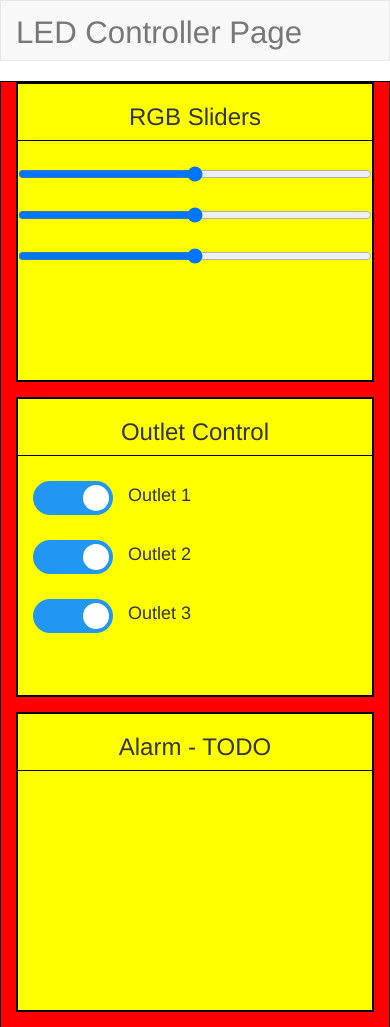
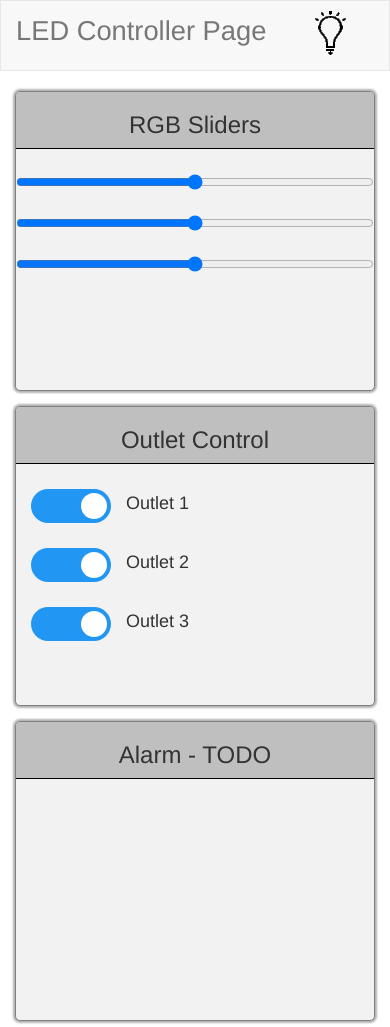
Before and after one commit to cisasteelersfan/node-leds, a plain HTML site: page public_test/index.html in a window 390 px wide. Shown: the top 1027 px of the page. Drawn offline with nearby package versions, Linux system fonts and the light colour scheme.

Commit message:
Styled tiles

```diff
--- a/public_test/css/styles.css
+++ b/public_test/css/styles.css
@@ -8,6 +8,7 @@ body {
 }
 
 .navbar-header {
+    width: 100%;
 }
 
 .navbar-brand {
@@ -28,23 +29,25 @@ body {
 }
 
 #home-tiles {
-    border: 1px solid black;
-    background-color: red;
 }
 
 .tile {
+    position: relative;
     height: 300px;
     width: 100%;
-    position: relative;
-    margin-bottom: 15px;
-    border: 2px solid black;
-    background-color: yellow;
+    border: 1px solid gray;
+    border-radius: 5px;
+    box-shadow: 0px 0px 2px 2px rgba(0,0,0,0.3);
+    background-color: #f2f2f2;
+    overflow: hidden;
+    margin: 0 auto 15px;
 }
 
 .top-tile {
     height: auto;
     border-bottom: 1px solid black;
     margin-bottom: 20px;
+    background-color: #bfbfbf;
 }
 
 #main-content div div div div {
@@ -126,15 +129,31 @@ input:checked + .slider:before {
         height: 60px;
         padding-top: 20px;
     }
+
+    #logo-img-mob {
+        background: url('../images/lightBulbSmall.gif') no-repeat;
+        width: 57px;
+        height: 49px;
+        margin: 10px 15px 10px 0;
+        float: right;
+    }
 }
 
 /* Extra small devices only */
 @media (max-width: 767px) {
     .navbar-brand {
-        height: 15vw;
+        height: 12vw;
         padding-top: 20px;
     }
     .navbar-brand h1{
-        font-size: 8vw;
+        font-size: 7vw;
+    }
+
+    #logo-img-mob {
+        background: url('../images/lightBulbSmall.gif') no-repeat;
+        margin: 10px 0px;
+        width: 57px;
+        height: 49px;
+        float: right;
     }
 }
--- a/public_test/index.html
+++ b/public_test/index.html
@@ -22,6 +22,9 @@
                     <div class="navbar-brand">
                         <h1>LED Controller Page</h1>
                     </div>
+                    <a href="index.html">
+                        <div id="logo-img-mob"></div>
+                    </a>
                 </div>
             </div>
         </nav>
```
Also changed, not shown: public_test/images/lightBulbSmall.gif (added).
